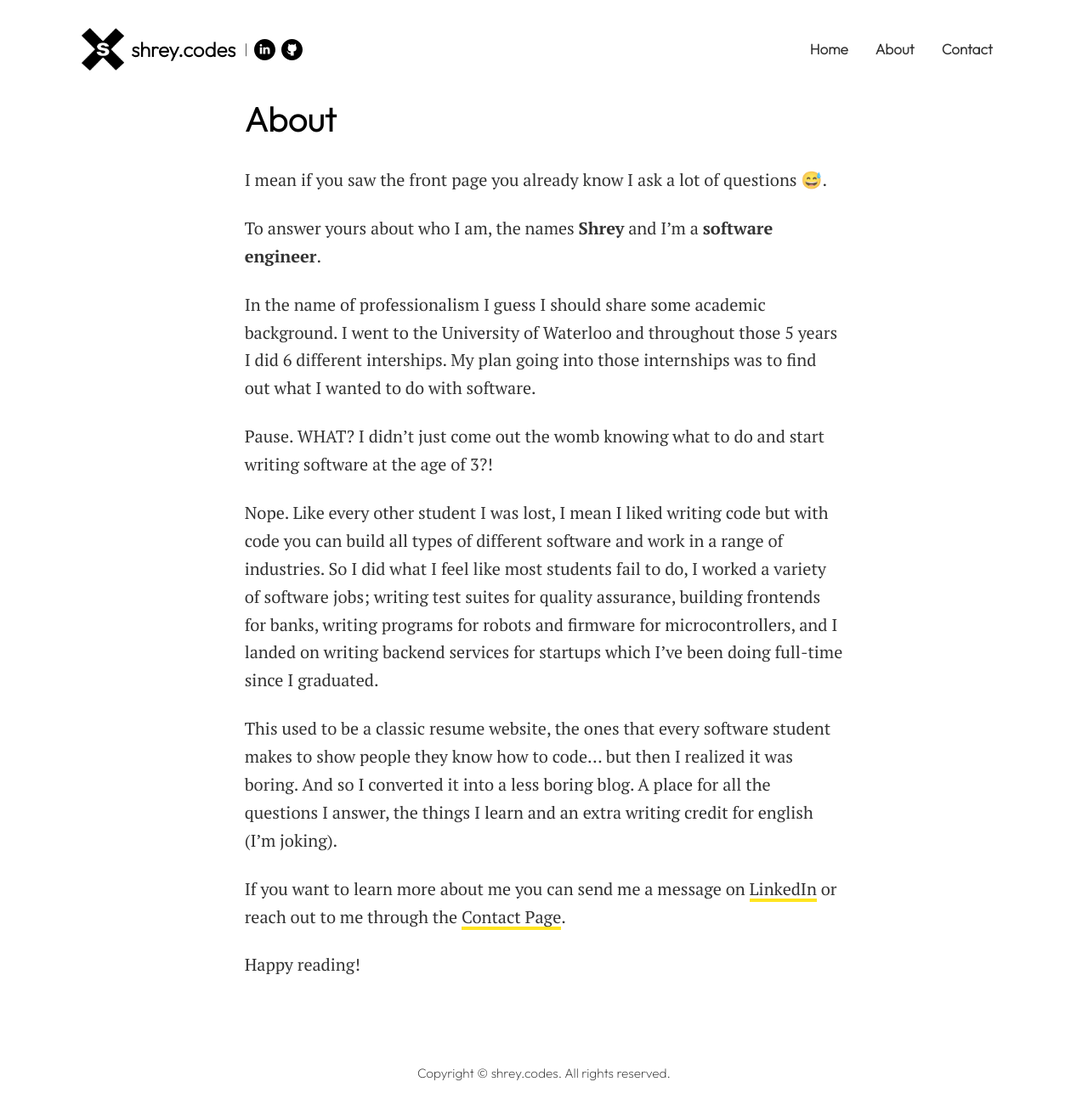
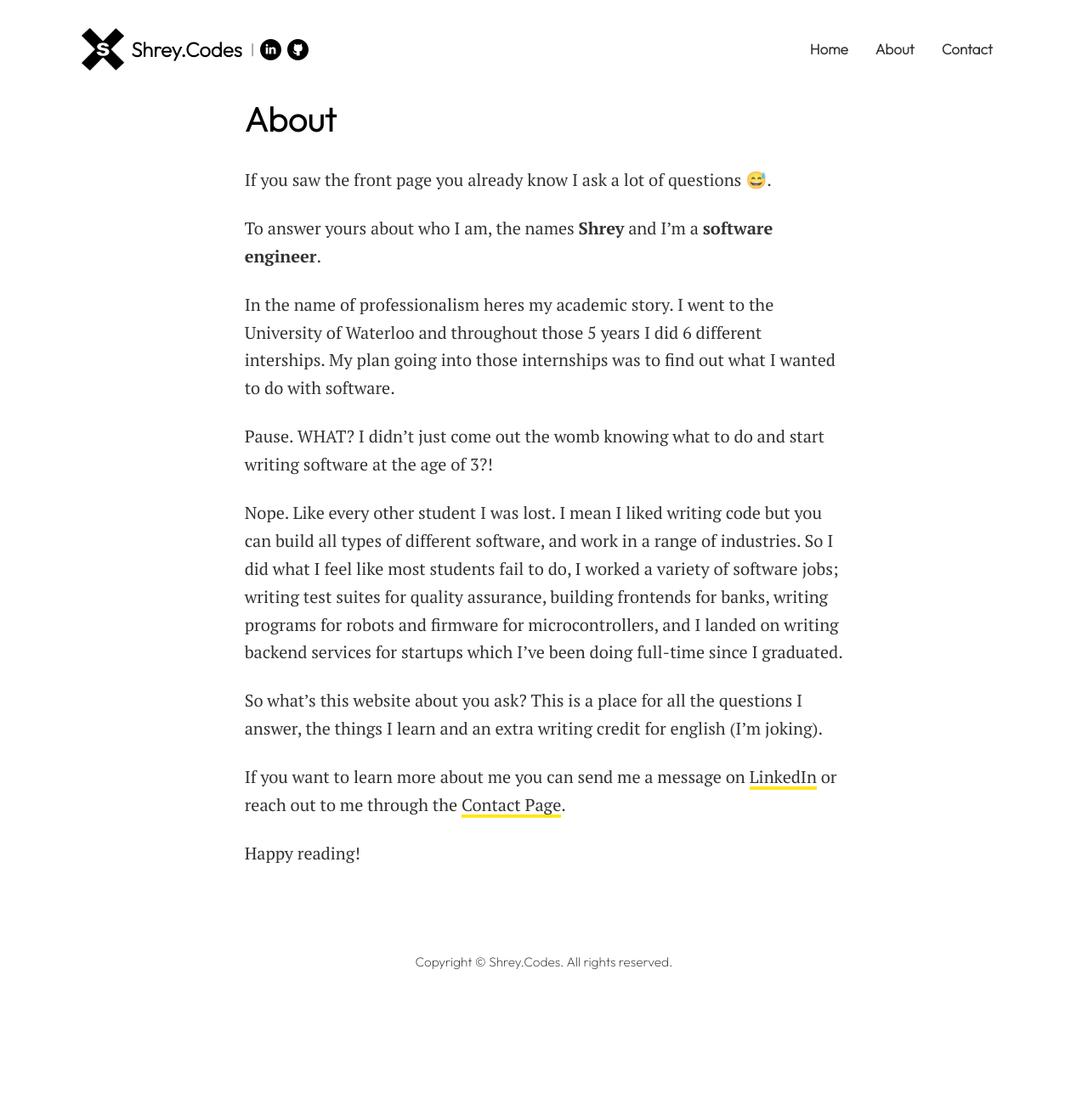
Before and after one commit to shreykavi/shreykavi.github.io, a Jekyll site: the page built from pages/about.md, in a window 1280 px wide and 1307 px high. Shown: the whole window at 85% size. Built offline with Jekyll 4.4.1, drawn with Linux system fonts in a browser that asks for light colours.

Commit message:
Cleanup about page

```diff
--- a/_config.yml
+++ b/_config.yml
@@ -1,5 +1,5 @@
-title: "shrey.codes"
-email: shreykavi@gmail.com
+title: "Shrey.Codes"
+email: shreycodes@gmail.com
 timezone: UTC
 baseurl: ""
 permalink: "/:title/"
--- a/index.html
+++ b/index.html
@@ -10,8 +10,8 @@
 <div class="rounded mb-5 hero">
   <div class="row align-items-center justify-content-between">
     <div class="col-md-6">
-      <h1 class="font-weight-bold mb-3 serif-font">Wait I have a question! &#9995;</h1>
-      <p class="lead mb-4">My name is Shrey and I ask a lot of questions so I thought why not write about the answers.</p>
+      <h1 class="font-weight-bold mb-3 serif-font">Wait I have a question!</h1>
+      <p class="lead mb-4">My name is Shrey and I ask a lot of questions, so I thought why not write about the answers.</p>
       <!-- <p class="lead mb-4">My name is Shrey and I'm here to share with you my knowledge and experience of over 10 years of monetizing my blog.</p> -->
       <a href="{{site.baseurl}}/about" class="btn btn-dark text-white px-5 btn-lg">About me</a>
     </div>
--- a/pages/about.md
+++ b/pages/about.md
@@ -5,17 +5,17 @@
 # image: assets/images/screenshot.png
 ---
 
-I mean if you saw the front page you already know I ask a lot of questions &#128517;.
+If you saw the front page you already know I ask a lot of questions &#128517;.
 
 To answer yours about who I am, the names **Shrey** and I'm a **software engineer**.
 
-In the name of professionalism I guess I should share some academic background. I went to the University of Waterloo and throughout those 5 years I did 6 different interships. My plan going into those internships was to find out what I wanted to do with software.
+In the name of professionalism heres my academic story. I went to the University of Waterloo and throughout those 5 years I did 6 different interships. My plan going into those internships was to find out what I wanted to do with software.
 
 Pause. WHAT? I didn't just come out the womb knowing what to do and start writing software at the age of 3?!
 
-Nope. Like every other student I was lost, I mean I liked writing code but with code you can build all types of different software and work in a range of industries. So I did what I feel like most students fail to do, I worked a variety of software jobs; writing test suites for quality assurance, building frontends for banks, writing programs for robots and firmware for microcontrollers, and I landed on writing backend services for startups which I've been doing full-time since I graduated.
+Nope. Like every other student I was lost. I mean I liked writing code but you can build all types of different software, and work in a range of industries. So I did what I feel like most students fail to do, I worked a variety of software jobs; writing test suites for quality assurance, building frontends for banks, writing programs for robots and firmware for microcontrollers, and I landed on writing backend services for startups which I've been doing full-time since I graduated.
 
-This used to be a classic resume website, the ones that every software student makes to show people they know how to code... but then I realized it was boring. And so I converted it into a less boring blog. A place for all the questions I answer, the things I learn and an extra writing credit for english (I'm joking).
+So what's this website about you ask? This is a place for all the questions I answer, the things I learn and an extra writing credit for english (I'm joking).
 
 If you want to learn more about me you can send me a message on [LinkedIn]({{site.social.linkedin}}) or reach out to me through the [Contact Page](/contact/).
 
```
